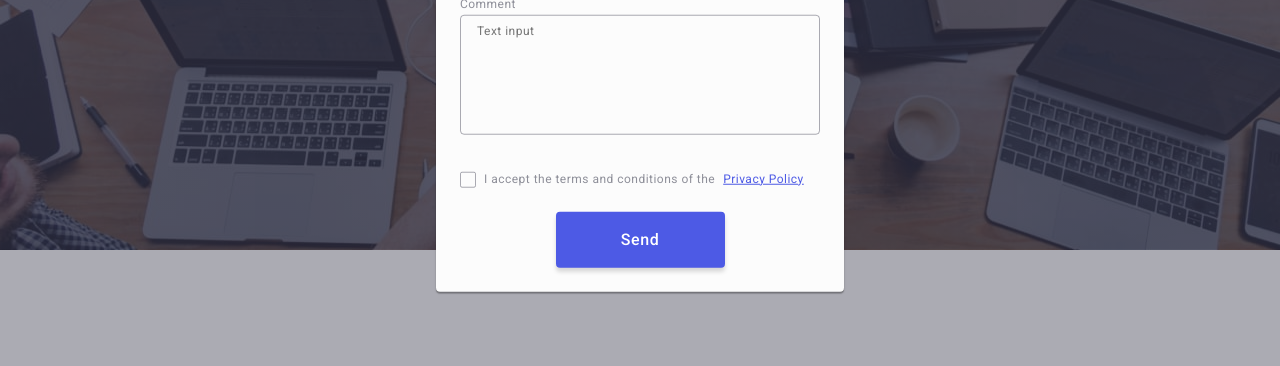
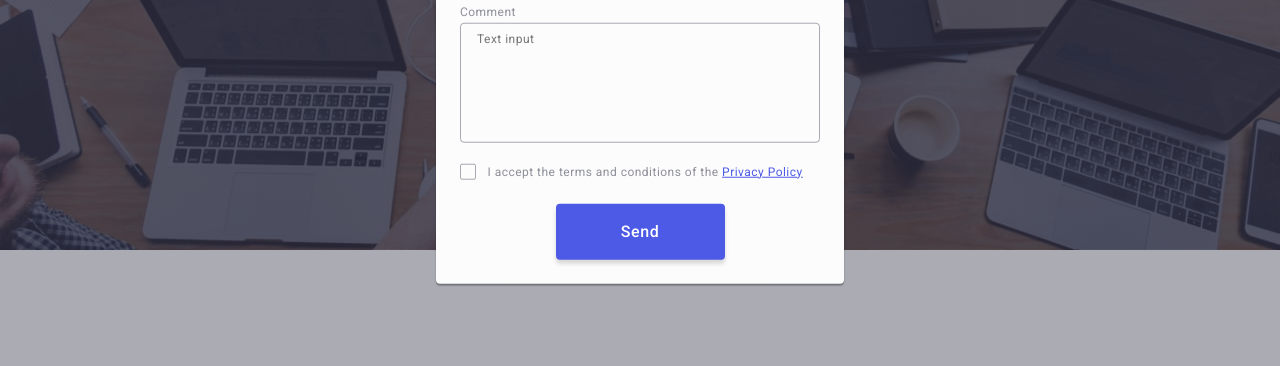
Before and after one commit to Olena-Ishchenko/goit-markup-hw-05, a plain HTML site: page index.html in a window 1280 px wide. Shown: the part 423-789 px from the top of the page. Drawn offline with nearby package versions, Linux system fonts and the light colour scheme.

Commit message:
update11

```diff
--- a/css/styles.css
+++ b/css/styles.css
@@ -664,11 +664,11 @@ input::placeholder {
 }
 
 .modal-checkbox {
-  display: flex;
+  /* display: flex;
   flex-direction: row;
   padding-top: 16px;
   margin-bottom: 24px;
-  gap: 8px;
+  gap: 8px; */
 }
 
 .modal-input {
@@ -727,6 +727,7 @@ input::placeholder {
   height: 16px;
   border: 1px solid rgba(46, 47, 66, 0.4);
   border-radius: 2px;
+  margin-right: 8px;
   display: inline-flex;
   transition: background-color 250ms cubic-bezier(0.4, 0, 0.2, 1),
     border 250ms cubic-bezier(0.4, 0, 0.2, 1), fill 250ms cubic-bezier(0.4, 0, 0.2, 1);
```
